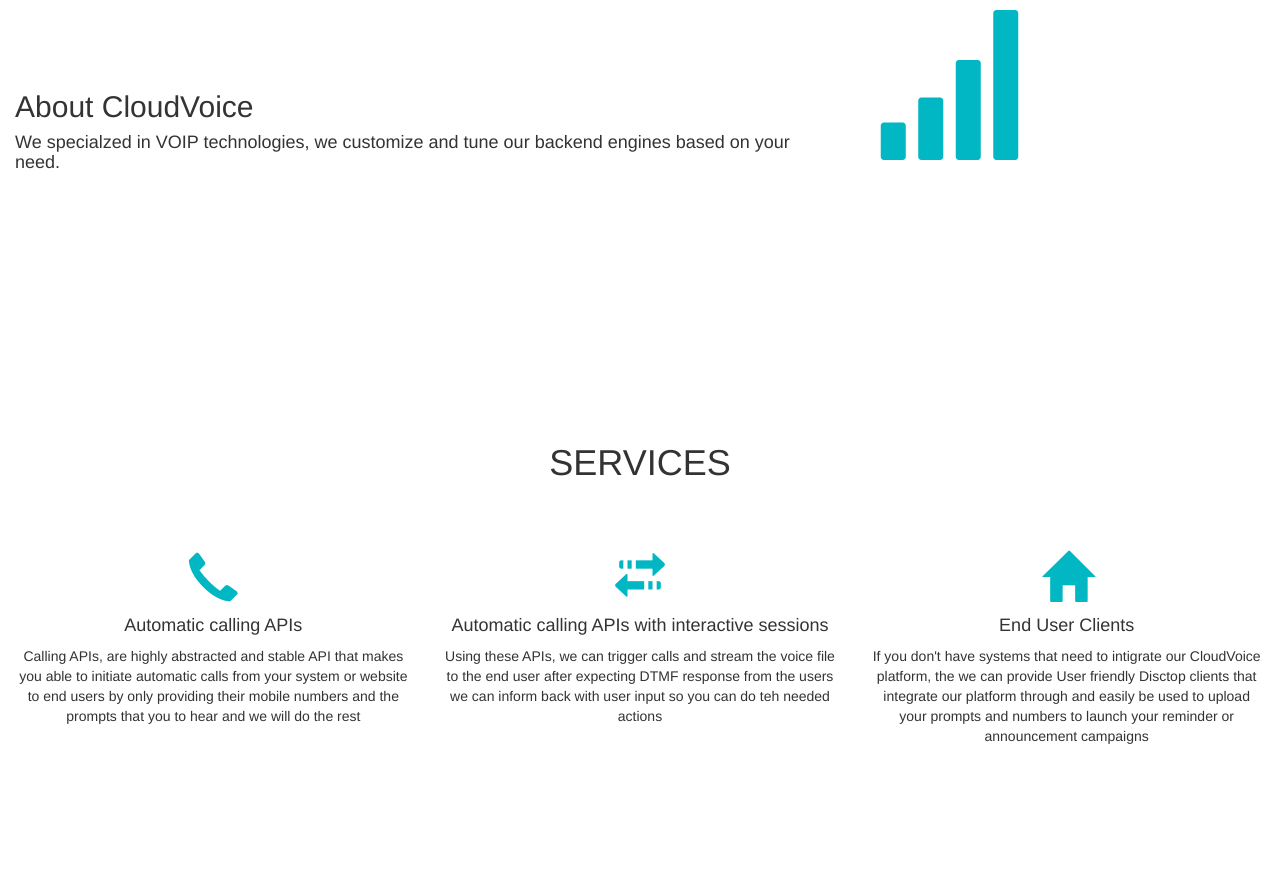
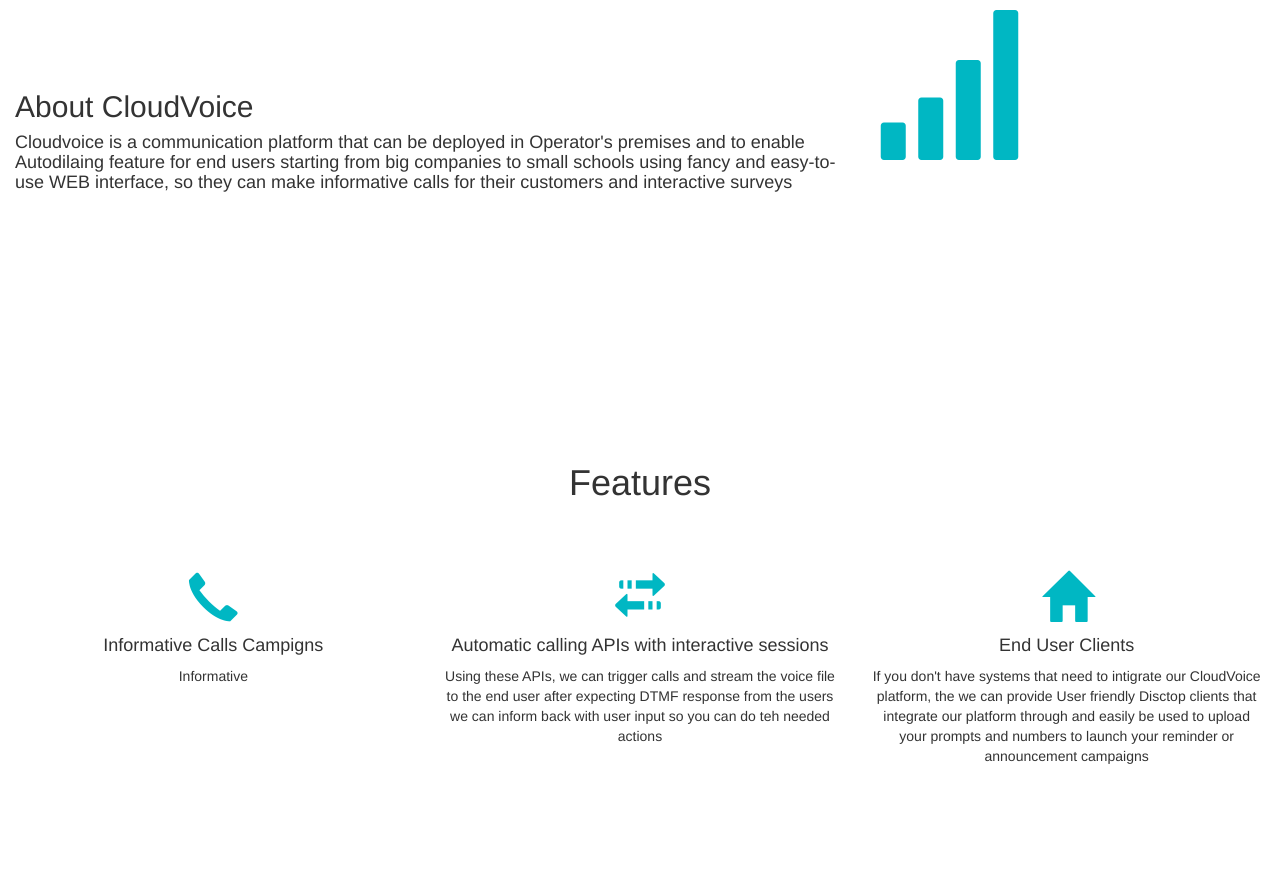
Before and after one commit to TamerMoalla/cloudvoice.github.io, a plain HTML site: page index.html in a window 1280 px wide. Shown: the part 340-1213 px from the top of the page. Drawn offline with nearby package versions, Linux system fonts and the light colour scheme.

Commit message:
Update index.html

```diff
--- a/index.html
+++ b/index.html
@@ -165,7 +165,9 @@ $(document).ready(function(){
   <br/>
  <br/>
   <h2>About CloudVoice</h2>
-      <h4>We specialzed in VOIP technologies, we customize and tune our backend engines based on your need.</h4>
+      <h4>Cloudvoice is a communication platform that can be deployed in Operator's premises and to enable Autodilaing feature for end users
+	    starting from big companies to small schools using fancy and easy-to-use WEB interface, so they can make informative calls for their customers and interactive surveys
+	    </h4>
     </div>
     <div class="col-sm-4">
       <span class="glyphicon glyphicon-signal logo"></span>
@@ -189,16 +191,15 @@ $(document).ready(function(){
 <br/>
   <br/>
  <br/>
-  <h1>SERVICES</h1>
+  <h1>Features</h1>
   <br/>
   <br/>
  <br/>
   <div class="row">
     <div class="col-sm-4">
       <span class="glyphicon glyphicon-earphone services-logos"></span>
-      <h4>Automatic calling APIs</h4>
-      <p>Calling APIs, are highly abstracted and stable API that makes you able to initiate automatic calls
-	 from your system or website to end users by only providing their mobile numbers and the prompts that you to hear and we will do the rest</p>
+      <h4>Informative Calls Campigns </h4>
+      <p>Informative </p>
 
     </div>
     <div class="col-sm-4">
```
